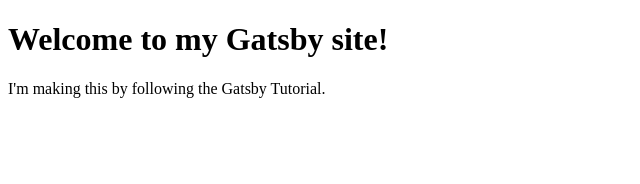
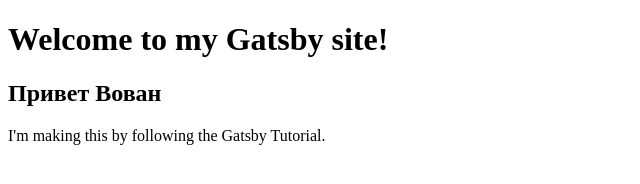
Before and after one commit to vovan1973/gastby-start, a Gatsby site: page / in a window 1280 px wide. Shown: the whole page, without its empty margins (0-640 px from the left). Built offline with nearby package versions, Linux system fonts and the light colour scheme; Gatsby itself is replaced by a stand-in of ours.

Commit message:
Добавлен тег <h2>

```diff
--- a/src/pages/index.js
+++ b/src/pages/index.js
@@ -127,6 +127,7 @@
   return (
      <main>
       <h1>Welcome to my Gatsby site!</h1>
+      <h2>Привет Вован</h2>
       <p>I'm making this by following the Gatsby Tutorial.</p>
     </main>
   )
```
